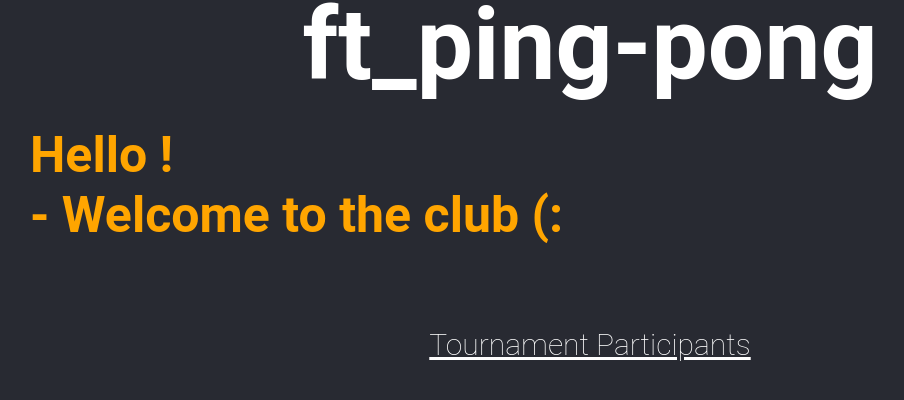
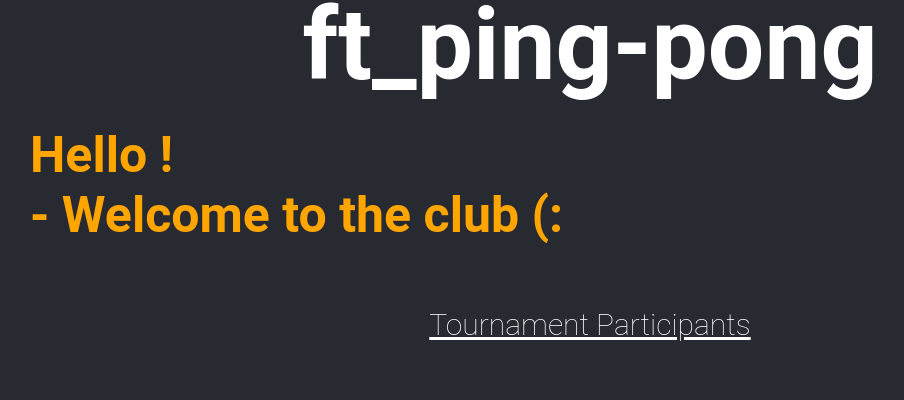
Before and after one commit to limitlecc/https-github.com-jkaplin-ping-pong, a PHP site: page /tournament/index.php in a window 1280 px wide. Shown: the top 400 px of the page, without its empty margins (50-954 px from the left). Run offline with PHP 8.4, Linux system fonts and the light colour scheme; data that the repository does not hold is empty.

Commit message:
Finally Working

```diff
--- a/tournament/tournament.css
+++ b/tournament/tournament.css
@@ -41,7 +41,7 @@ h2 {
 #participants {
 	color: orange;
 	font-style: monospace;
-	margin: 50px;
+	margin-top: 30px;
 	font-size: 20px;
 }
 
```
